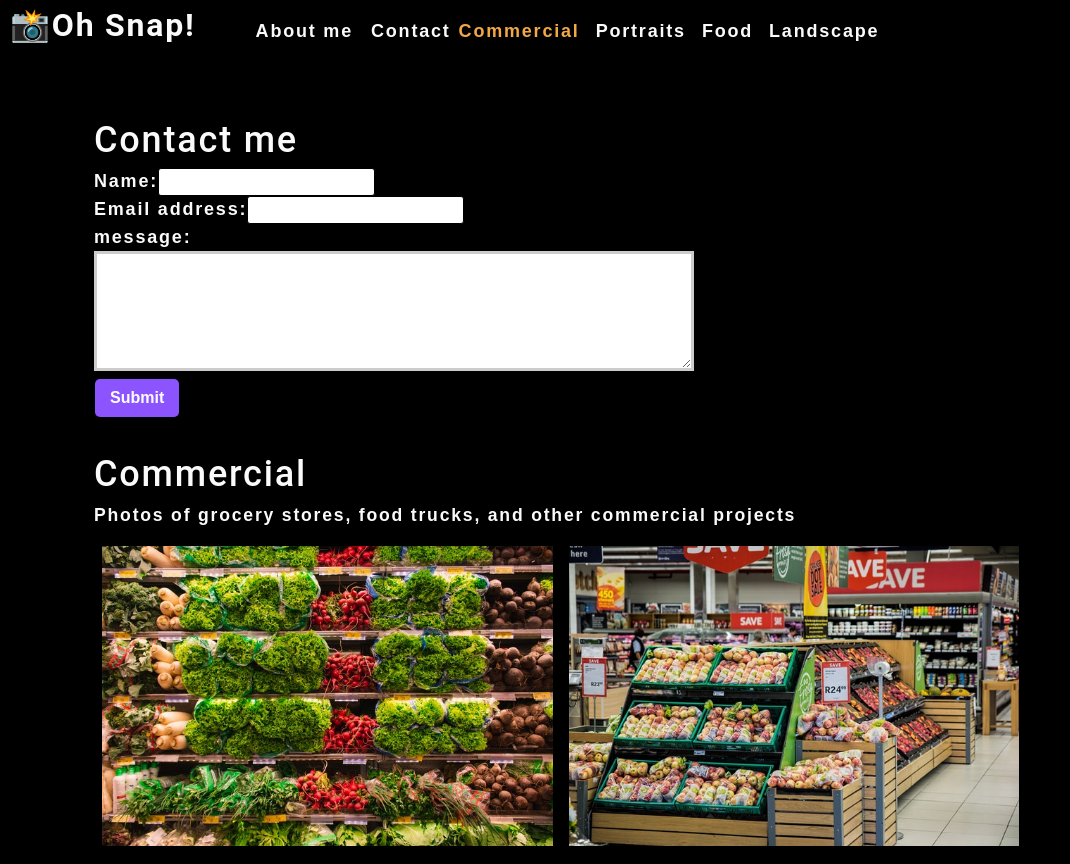
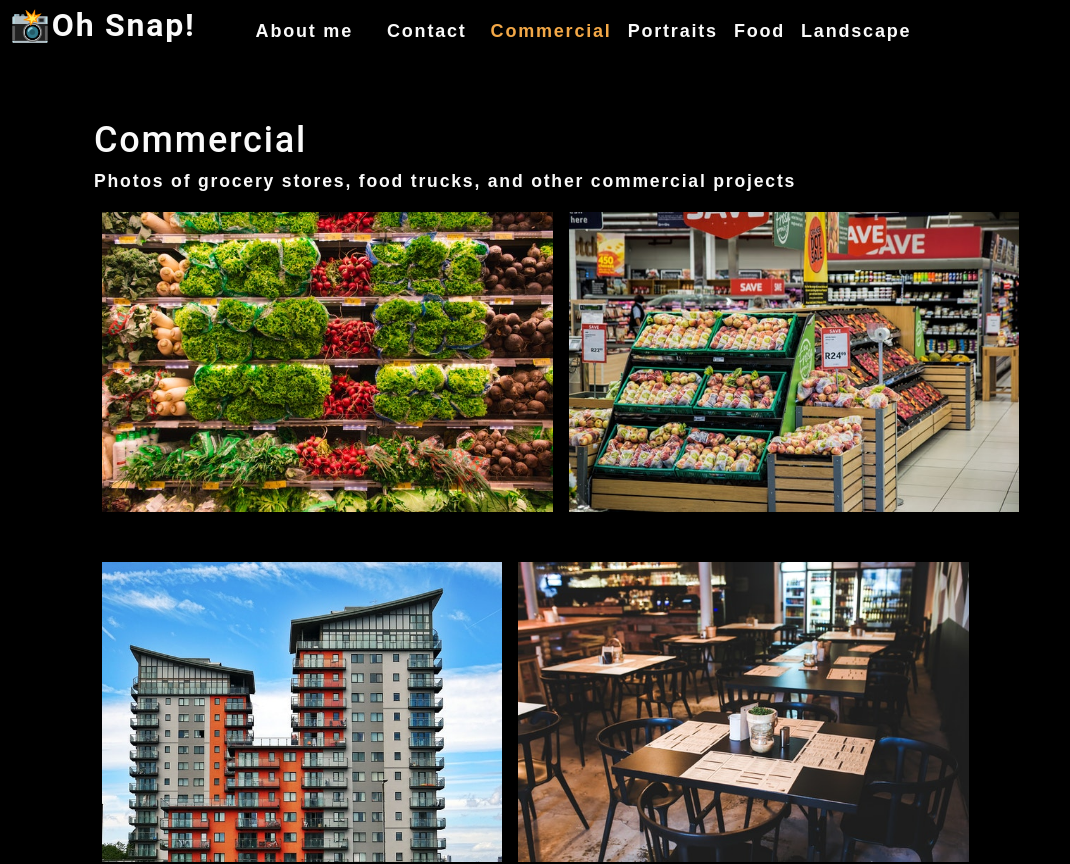
Before and after one commit to KevinJWilkerson/photo-port-i2, a React (Create React App) app: page / in a window 1280 px wide. Shown: the top 864 px of the page, without its empty margins (0-1070 px from the left). Built offline with nearby package versions, Linux system fonts and the light colour scheme; a web font is replaced by a local one.

Commit message:
turned site into SPA with conditional rendering

```diff
--- a/src/App.js
+++ b/src/App.js
@@ -21,17 +21,26 @@
 
   const [currentCategory, setCurrentCategory] = useState(categories[0]);
 
+  const [contactSelected, setContactSelected] = useState(false);
+
   return (
     <div>
       <Nav
         categories={categories}
         setCurrentCategory={setCurrentCategory}
         currentCategory={currentCategory}
+        contactSelected={contactSelected}
+        setContactSelected={setContactSelected}
       ></Nav>
       <main>
-        <ContactForm></ContactForm>
-        <Gallery currentCategory={currentCategory}></Gallery>
-        <About></About>
+        {!contactSelected ? (
+          <>
+            <Gallery currentCategory={currentCategory}></Gallery>
+            <About></About>
+          </>
+        ) : (
+          <ContactForm></ContactForm>
+        )}
       </main>
     </div>
   );
--- a/src/components/Contact/index.js
+++ b/src/components/Contact/index.js
@@ -1,4 +1,5 @@
 import React, { useState } from "react";
+import { validateEmail } from "../../utils/helpers";
 
 function ContactForm() {
   const [formState, setFormState] = useState({
@@ -9,8 +10,29 @@
 
   const { name, email, message } = formState;
 
+  const [errorMessage, setErrorMessage] = useState("");
+
   function handleChange(e) {
-    setFormState({ ...formState, [e.target.name]: e.target.value });
+    if (e.target.name === "email") {
+      const isValid = validateEmail(e.target.value);
+      console.log(isValid);
+      // isValid conditional statement
+      if (!isValid) {
+        setErrorMessage("Your email is invalid.");
+      } else {
+        setErrorMessage("");
+      }
+    } else {
+      if (!e.target.value.length) {
+        setErrorMessage(`${e.target.name} is required.`);
+      } else {
+        setErrorMessage("");
+      }
+    }
+
+    if (!errorMessage) {
+      setFormState({ ...formState, [e.target.name]: e.target.value });
+    }
   }
 
   function handleSubmit(e) {
@@ -27,7 +49,7 @@
           <input
             type="text"
             defaultValue={name}
-            onChange={handleChange}
+            onBlur={handleChange}
             name="name"
           />
         </div>
@@ -36,7 +58,7 @@
           <input
             type="email"
             defaultValue={email}
-            onChange={handleChange}
+            onBlur={handleChange}
             name="email"
           />
         </div>
@@ -45,10 +67,15 @@
           <textarea
             name="message"
             defaultValue={message}
-            onChange={handleChange}
+            onBlur={handleChange}
             rows="5"
           />
         </div>
+        {errorMessage && (
+          <div>
+            <p className="error-text">{errorMessage}</p>
+          </div>
+        )}
         <button type="submit">Submit</button>
       </form>
     </section>
--- a/src/components/Nav/index.js
+++ b/src/components/Nav/index.js
@@ -2,7 +2,13 @@
 import { capitalizeFirstLetter } from "../../utils/helpers";
 
 function Nav(props) {
-  const { categories = [], setCurrentCategory, currentCategory } = props;
+  const {
+    categories = [],
+    setCurrentCategory,
+    currentCategory,
+    contactSelected,
+    setContactSelected,
+  } = props;
 
   useEffect(() => {
     document.title = capitalizeFirstLetter(currentCategory.name);
@@ -22,23 +28,30 @@
       <nav>
         <ul className="flex-row">
           <li className="mx-2">
-            <a data-testid="about" href="#about">
+            <a
+              data-testid="about"
+              href="#about"
+              onClick={() => setContactSelected(false)}
+            >
               About me
             </a>
           </li>
-          <li>
-            <span>Contact</span>
+          <li className={`mx-2 ${contactSelected && "navActive"}`}>
+            <span onClick={() => setContactSelected(true)}>Contact</span>
           </li>
           {categories.map((category) => (
             <li
               className={`mx-1 ${
-                currentCategory.name === category.name && "navActive"
+                currentCategory.name === category.name &&
+                !contactSelected &&
+                "navActive"
               }`}
               key={category.name}
             >
               <span
                 onClick={() => {
                   setCurrentCategory(category);
+                  setContactSelected(false);
                 }}
               >
                 {capitalizeFirstLetter(category.name)}
```
